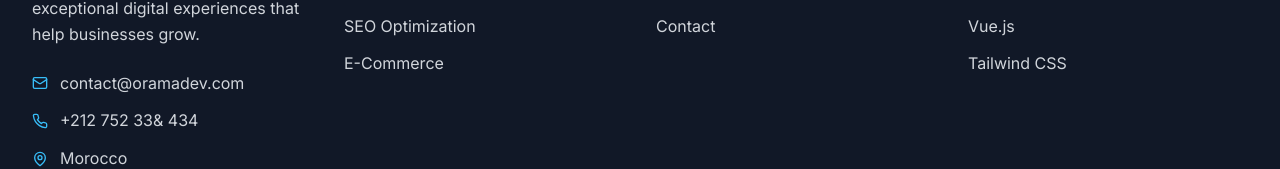
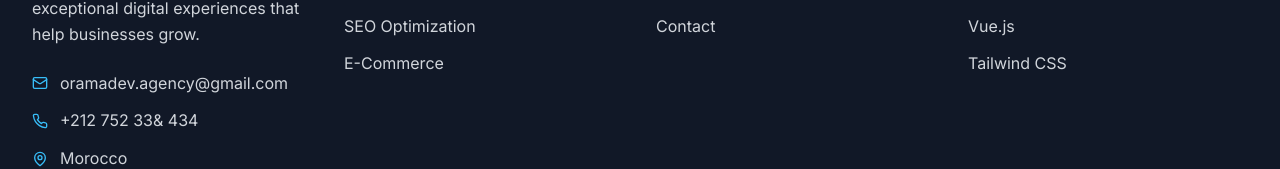
Before and after one commit to ayoubelmssellek/sitelik, a React (Vite) app: page / in a window 1280 px wide. Shown: the part 6328-6497 px from the top of the page. Built offline with nearby package versions, Linux system fonts and the light colour scheme.

Commit message:
Update Footer.jsx

```diff
--- a/src/components/Footer.jsx
+++ b/src/components/Footer.jsx
@@ -44,7 +44,7 @@ const Footer = () => {
             <div className="space-y-3">
               <div className="flex items-center text-gray-300">
                 <Mail className="w-4 h-4 mr-3 text-primary-400" />
-                <span>contact@oramadev.com</span>
+                <span>oramadev.agency@gmail.com</span>
               </div>
               <div className="flex items-center text-gray-300">
                 <Phone className="w-4 h-4 mr-3 text-primary-400" />
```
